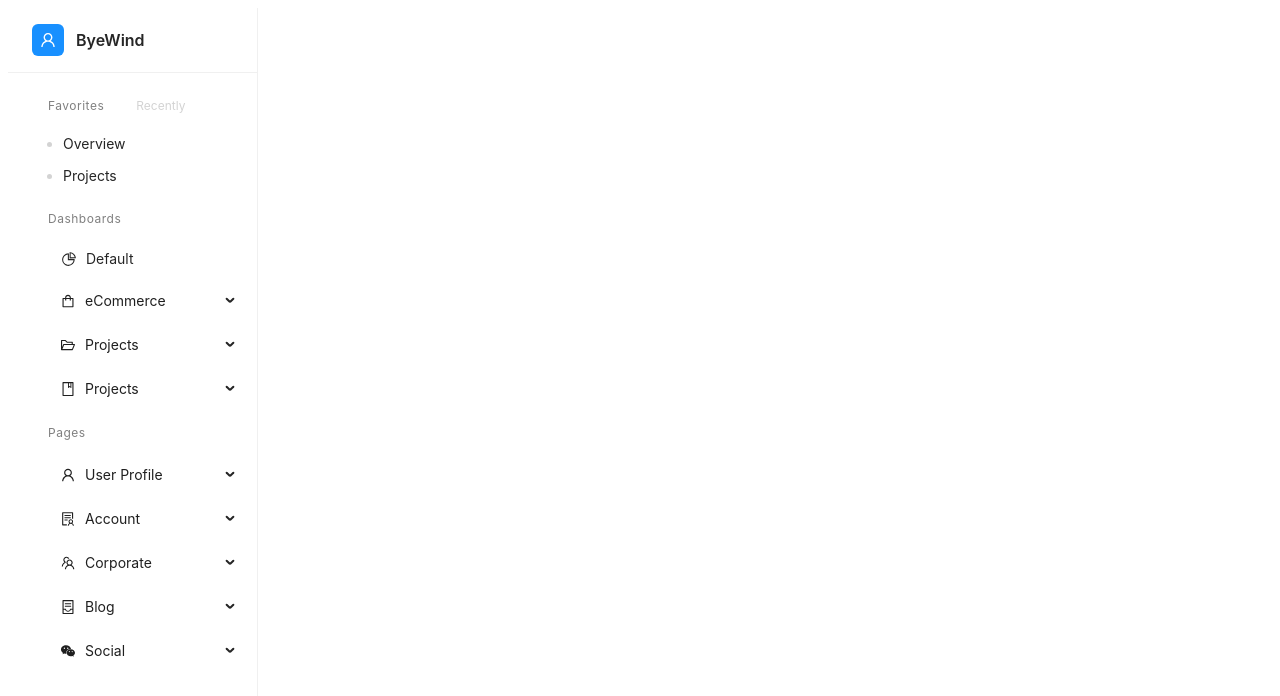
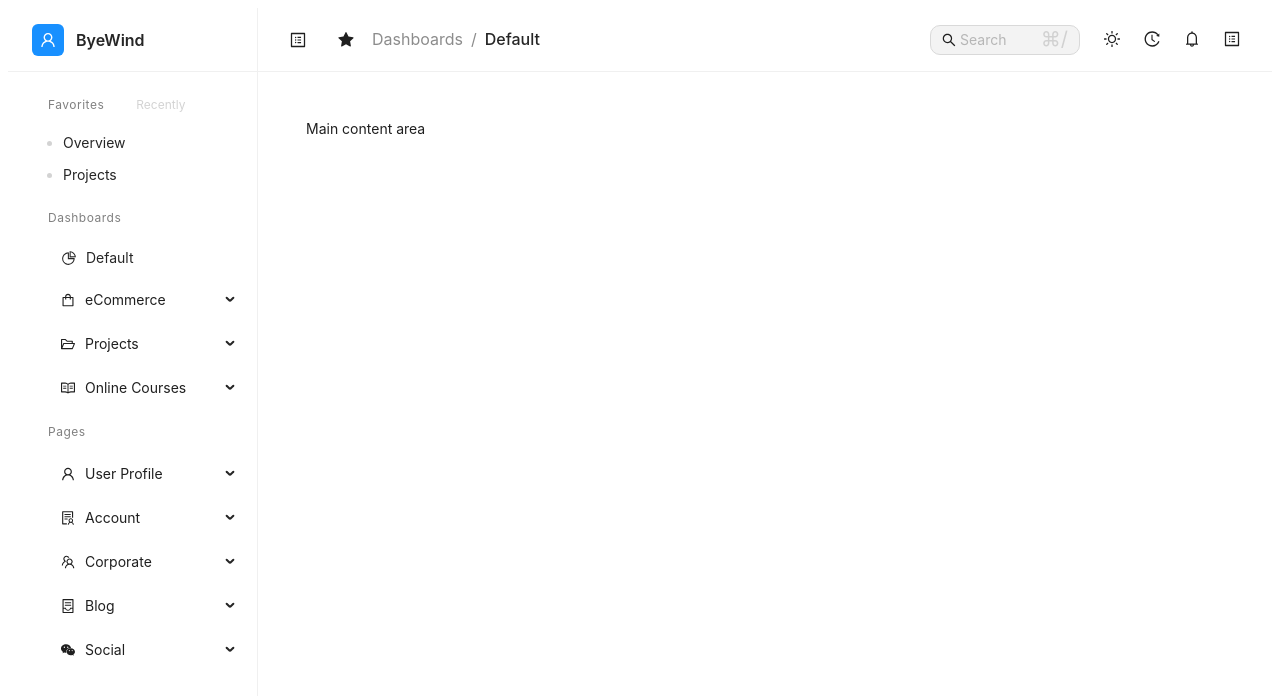
Before and after one commit to KesariIncture/Task, a React (Vite) app: page / in a window 1280 px wide. Shown: the top 696 px of the page. Built offline with nearby package versions, Linux system fonts and the light colour scheme.

Commit message:
Header Started

```diff
--- a/src/App.jsx
+++ b/src/App.jsx
@@ -1,12 +1,33 @@
-import React from 'react'
-import Sidebar from './Sidebar'
+import React from 'react';
+import { Layout } from 'antd';
+import Sidebar from './Sidebar';
+import HeaderComp from './HeaderComp';
+
+const { Content } = Layout;
 
 const App = () => {
   return (
-    <>
+    <Layout style={{ height: '100vh' }}>
       <Sidebar />
-    </>
-  )
-}
+      <Layout>
+        <HeaderComp />
+        <Content style={{
+          background: 'white',
+          padding: '24px',
+          overflow: 'auto'
+        }}>
+          {/* Your main content will go here */}
+          <div style={{
+            background: 'white',
+            minHeight: '100%',
+            padding: '24px'
+          }}>
+            Main content area
+          </div>
+        </Content>
+      </Layout>
+    </Layout>
+  );
+};
 
-export default App
+export default App;
--- /dev/null
+++ b/src/HeaderComp.jsx
@@ -0,0 +1,115 @@
+import React from "react";
+import { Layout, Breadcrumb, Input, Button, Space } from "antd";
+import {
+    SearchOutlined,
+    BulbOutlined,
+    UndoOutlined,
+    BellOutlined,
+    AppstoreOutlined,
+    ProfileOutlined,
+    StarFilled,
+    SunOutlined,
+    HistoryOutlined,
+} from "@ant-design/icons";
+
+const { Header } = Layout;
+
+const HeaderComp = () => {
+    return (
+        <Header
+            style={{
+                background: "#fff",
+                padding: "0 24px",
+                borderBottom: "1px solid #f0f0f0",
+                display: "flex",
+                alignItems: "center",
+                justifyContent: "space-between",
+                height: "64px",
+            }}
+        >
+            <div style={{ display: "flex", alignItems: "center" }}>
+                <Button
+                    type="text"
+                    icon={<ProfileOutlined />}
+                    style={{
+                        marginRight: "16px",
+                        fontSize: "16px",
+                    }}
+                />
+                <Button
+                    type="text"
+                    icon={<StarFilled />}
+                    style={{
+                        marginRight: "10px",
+                        fontSize: "16px",
+                    }}
+                />
+                <Breadcrumb style={{ fontSize: "16px" }}>
+                    <Breadcrumb.Item>
+                        <span style={{ color: "#8c8c8c" }}>Dashboards</span>
+                    </Breadcrumb.Item>
+                    <Breadcrumb.Item>
+                        <span style={{ color: "#262626", fontWeight: "500" }}>Default</span>
+                    </Breadcrumb.Item>
+                </Breadcrumb>
+            </div>
+
+            <div style={{ display: "flex", alignItems: "center" }}>
+                <Input
+                    placeholder="Search"
+                    prefix={<SearchOutlined style={{ color: "##f3f3f3" }} />}
+                    suffix={
+                        <span
+                            style={{
+                                fontSize: "20px",
+                                color: "#d1d1d1",
+                            }}
+                        >
+                            ⌘/
+                        </span>
+                    }
+                    style={{
+                        width: "150px",
+                        height: '30px',
+                        marginRight: "16px",
+                        backgroundColor: "#f3f3f3",
+                        borderRadius: '10px'
+                    }}
+                />
+
+                <Space size="small">
+                    <Button
+                        type="text"
+                        icon={<SunOutlined />}
+                        style={{
+                            fontSize: "16px",
+                        }}
+                    />
+                    <Button
+                        type="text"
+                        icon={<HistoryOutlined />}
+                        style={{
+                            fontSize: "16px",
+                        }}
+                    />
+                    <Button
+                        type="text"
+                        icon={<BellOutlined />}
+                        style={{
+                            fontSize: "16px",
+                        }}
+                    />
+                    <Button
+                        type="text"
+                        icon={<ProfileOutlined />}
+                        style={{
+                            fontSize: "16px",
+                        }}
+                    />
+                </Space>
+            </div>
+        </Header>
+    );
+};
+
+export default HeaderComp;
--- a/src/Sidebar.jsx
+++ b/src/Sidebar.jsx
@@ -2,7 +2,6 @@ import React from 'react';
 import './Sidebar.css';
 import { Button, Layout, List, Menu, Typography } from 'antd';
 import {
-    BookOutlined,
     UserOutlined,
     ContainerOutlined,
     TeamOutlined,
@@ -11,7 +10,7 @@ import {
     ShoppingOutlined,
     FolderOpenOutlined,
     WechatOutlined,
-    FileTextOutlined
+    ReadOutlined
 } from '@ant-design/icons';
 
 const { Sider } = Layout;
@@ -140,8 +139,8 @@ const Sidebar = () => {
                         </Menu.SubMenu>
                         <Menu.SubMenu
                             key="courses"
-                            icon={<BookOutlined />}
-                            title="Projects"
+                            icon={<ReadOutlined />}
+                            title="Online Courses"
                             style={{
                                 paddingLeft: '25px',
                                 color: '#262626'
```
